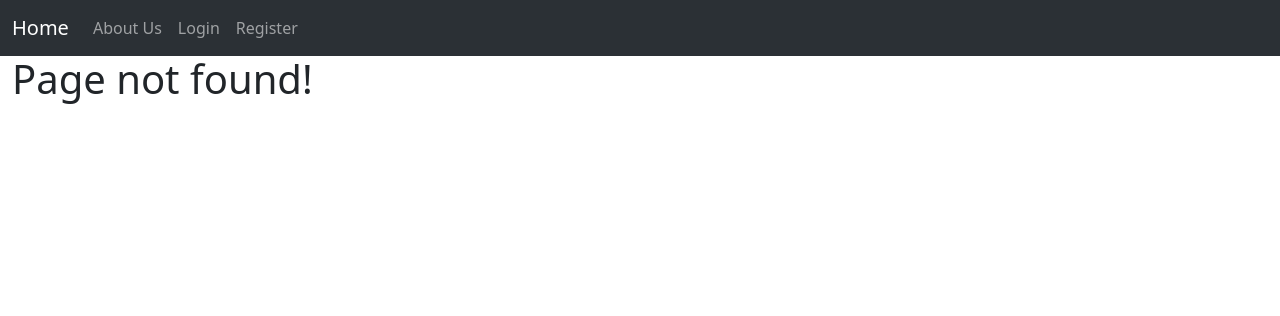
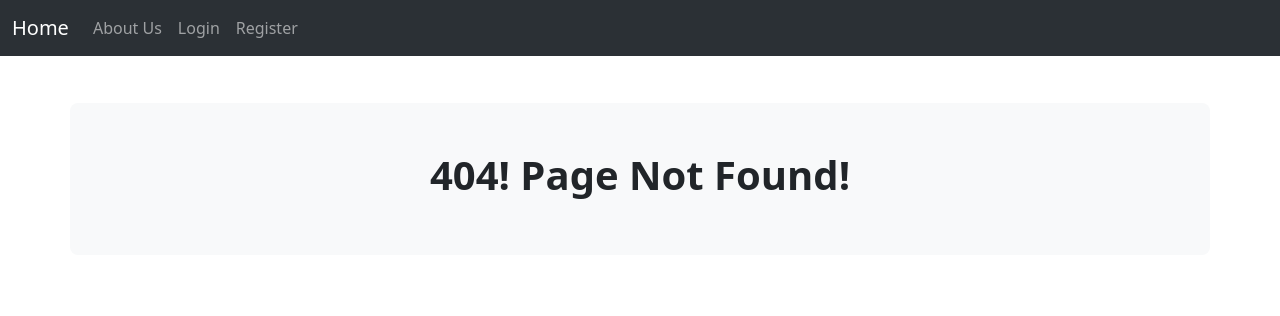
Before and after one commit to Rezuanul-Islam-Fahim/company-blog-flask, a Flask app: template blog/templates/error-pages/error-404.html in a window 1280 px wide. Shown: the top 316 px of the page. Run offline with Flask 3, Linux system fonts and the light colour scheme; the template is opened without the code that fills it, so the values that code supplies are empty.

Commit message:
Update error page design

```diff
--- a/blog/templates/error-pages/error-403.html
+++ b/blog/templates/error-pages/error-403.html
@@ -1,7 +1,7 @@
 {% extends "base.html" %}
 
 {% block content %}
-<div class="container-fluid">
-    <h1>403 access forbidden!</h1>
+<div class="container bg-body-tertiary text-center rounded-3 p-5 my-5">
+    <h1 class="fs-1 fw-bold">403! Access Forbidden!</h1>
 </div>
 {% endblock %}
--- a/blog/templates/error-pages/error-404.html
+++ b/blog/templates/error-pages/error-404.html
@@ -1,7 +1,7 @@
 {% extends "base.html" %}
 
 {% block content %}
-<div class="container-fluid">
-    <h1>Page not found!</h1>
+<div class="container bg-body-tertiary text-center rounded-3 p-5 my-5">
+    <h1 class="fs-1 fw-bold">404! Page Not Found!</h1>
 </div>
 {% endblock %}
```
